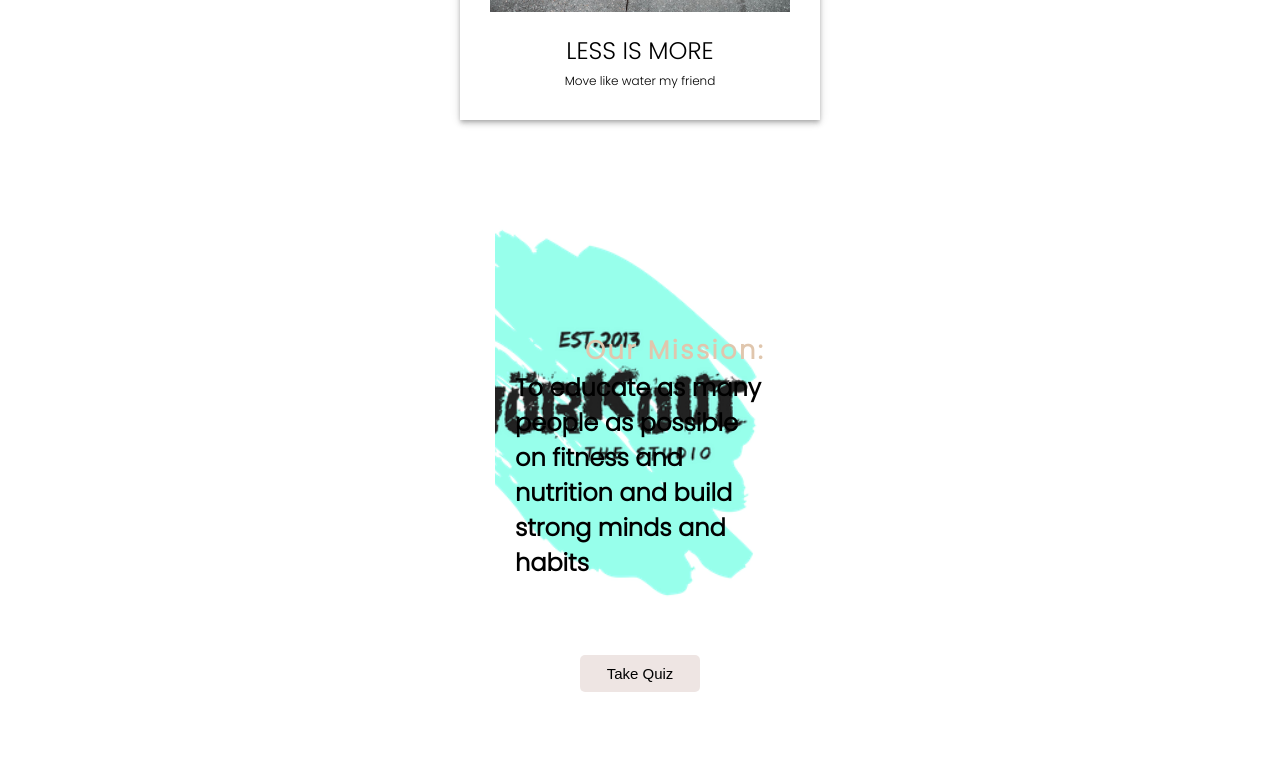
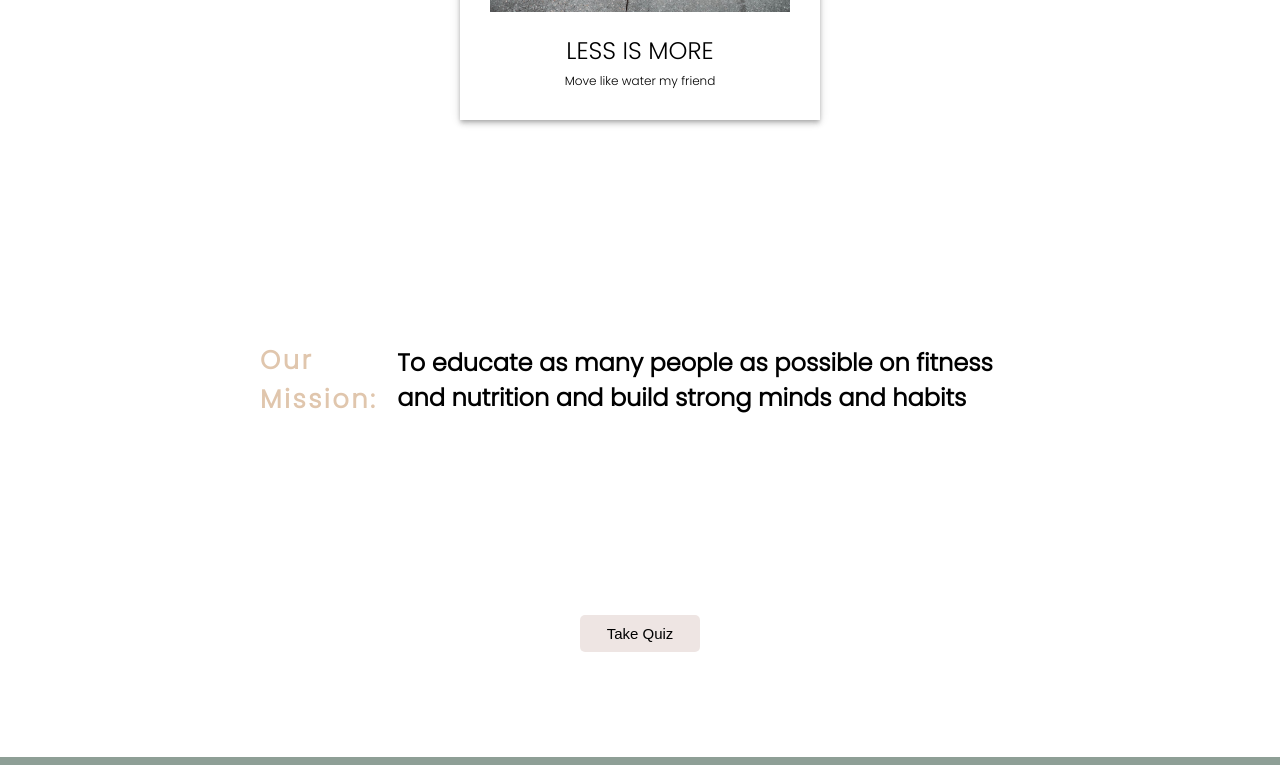
Before and after one commit to EvaSjoholm/project-W-frontend, a React (Create React App) app: page / in a window 1280 px wide. Shown: the part 466-1231 px from the top of the page. Built offline with nearby package versions, Linux system fonts and the light colour scheme.

Commit message:
design fix

```diff
--- a/src/components/Quiz/Quizzes.js
+++ b/src/components/Quiz/Quizzes.js
@@ -58,7 +58,7 @@ export const Quizzes = () => {
             return (
               <div className="content-wrapper" key={quiz._id}>
                 <h3>{quiz.title}</h3>
-                <h6>Take a quiz to see which kind of workout person you are</h6>
+                <h6>Let us get to know you, take our quick quiz by clicking the button below </h6>
                 <Button text="Take quiz" onClick={() => setCurrentQuiz(quiz)} />
               </div>
             )
--- a/src/index.css
+++ b/src/index.css
@@ -118,20 +118,16 @@ p {
   margin: 10px;
 }
 
-/*----START PAGE BUTTON BOX WITH IMAGE---*/
+/*----OUR MISSION DIV ON STARTPAGE---*/
 .box-div {
-  background-image: url('./assets//backgrund-img.png');
-  background-size: cover;
-  background-position: 100%;
-  padding: 20px;
+  padding: 10px;
   display: flex;
-  flex-direction: column;
-  max-width: 250px;
+  max-width: 800px;
   height: 45vh;
   width: 100%;
-  justify-content: flex-end;
-  align-items: flex-end;
-  margin: 20px;
+  align-items: center;
+  margin: 10px;
+  gap: 20px;
 }
 
 .img {
```
